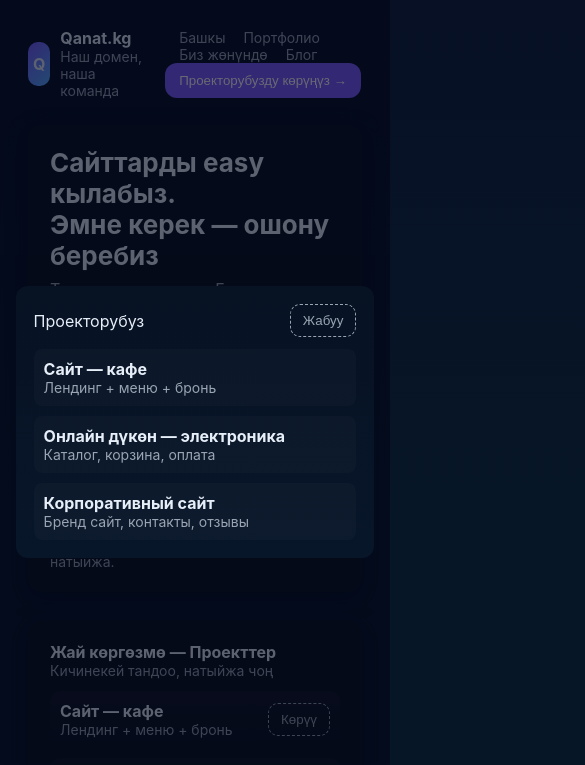
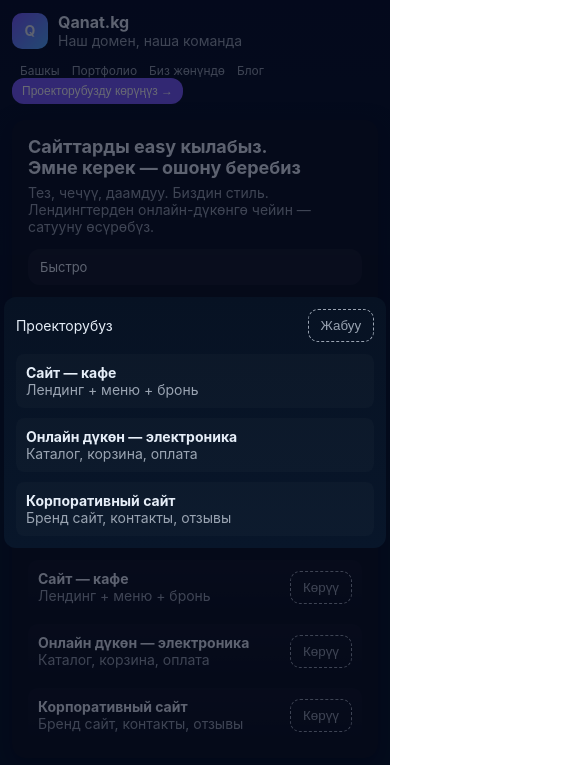
Before and after one commit to ady1bekov994-sys/Qanat.kg, a website: page =0=0=0=/index.html in a window 390 px wide. Both pictures are taken after a click on the button "Проекторубузду көрүңүз →". Shown: the top 765 px of the page, 585 px wide, since content can reach past the window. Drawn offline with Linux system fonts and the light colour scheme.

Commit message:
Add mobile responsive design for smartphones and tablets (max-width: 768px and 480px)

```diff
--- a/=0=0=0=/styles.css
+++ b/=0=0=0=/styles.css
@@ -94,4 +94,39 @@ input, textarea{background:transparent; border:1px solid rgba(255,255,255,0.06);
   .blog-grid{grid-template-columns:1fr}
   .stats-grid{grid-template-columns:repeat(2,1fr)}
   .tech-grid{grid-template-columns:repeat(2,1fr)}
+
 }
+
+/* Мобильные устройства (до 768px) */
+@media (max-width:768px){
+ body{padding:16px;}
+ .wrap{width:100%;}
+ header{flex-direction:column;align-items:flex-start;margin-bottom:16px}
+ .brand{font-size:18px}
+ h1{font-size:20px;margin:0 0 6px 0}
+ .hero{grid-template-columns:1fr;gap:16px}
+ .grid-3{grid-template-columns:1fr}
+ .prices{flex-direction:column}
+ .price{flex:1}
+ .stats-grid{grid-template-columns:repeat(2,1fr)}
+ .steps{flex-direction:column}
+ .features{flex-direction:column}
+ input,textarea{font-size:16px;padding:8px}
+ .btn{padding:8px 12px;font-size:14px}
+ .modal-card{width:95%;padding:14px}
+}
+
+/* Мобильные телефоны (до 480px) */
+@media (max-width:480px){
+ body{padding:12px;font-size:14px}
+ h1{font-size:18px}
+ .mark{width:36px;height:36px}
+ .brand{font-size:16px}
+ .btn{padding:6px 10px;font-size:12px}
+ nav a{margin-left:8px;font-size:12px}
+ .card{padding:16px}
+ .stats-grid{grid-template-columns:1fr}
+ .modal-card{width:98%;padding:12px}
+ input,textarea{font-size:14px}
+ .stat-num{font-size:24px}
+}
```
